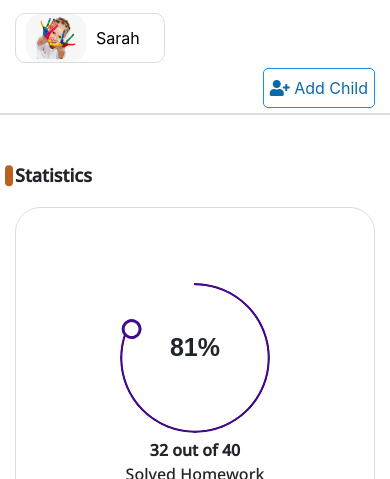
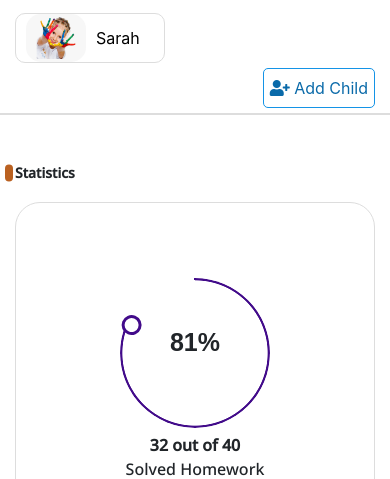
Before and after one commit to MuhammadHamdy77/Nagwa_Task, a plain HTML site: page index.html in a window 390 px wide. Shown: the part 365-844 px from the top of the page. Drawn offline with Linux system fonts and the light colour scheme.

Commit message:
responsive BOX Grade bok

```diff
--- a/css/main.css
+++ b/css/main.css
@@ -223,8 +223,13 @@ header {
   font-weight: 700;
   margin: 0;
   position: relative;
-font-size: 18px;}
-
+font-size: 18px;
+}
+@media(max-width: 768px){
+  .head-section{
+    font-size: 14px;
+  }
+}
 .head-section:before {
   content: "";
   position: absolute;
```
